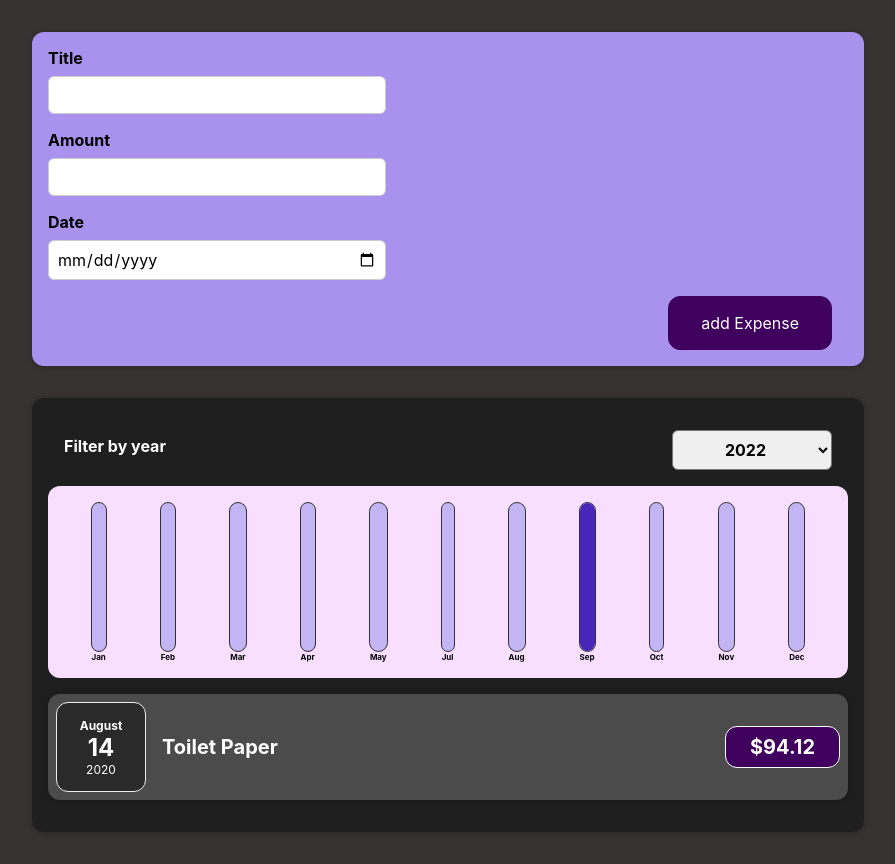
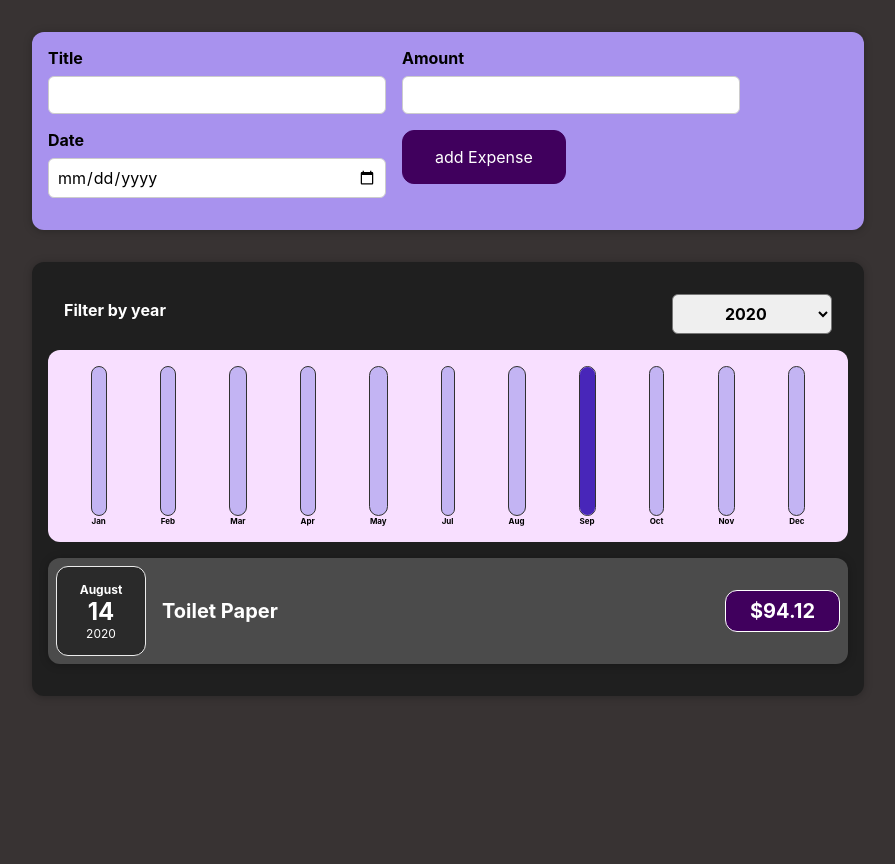
Before and after one commit to aliMehry/ReactPractice, a React (Create React App) app: page / in a window 1280 px wide. Shown: the whole page, without its empty margins (192-1087 px from the left). After the commit the page ends 800 px from the top, so only its background shows below. Built offline with nearby package versions, Linux system fonts and the light colour scheme.

Commit message:
fixing a small bug isnide Expenses

```diff
--- a/src/components/Expenses/Expenses.js
+++ b/src/components/Expenses/Expenses.js
@@ -22,7 +22,7 @@ const Expenses = (props) => {
       <Card className="expenses">
         <ExpensesFilter
           selected={filteredYear}
-          onCahnge={filterChangeHandler}
+          onChangeFilter={filterChangeHandler}
         />
         <ExpensesChart expenses={filteredExpenses} />
         <ExpensesList items={filteredExpenses} />
--- a/src/components/Expenses/ExpensesFilter.js
+++ b/src/components/Expenses/ExpensesFilter.js
@@ -2,12 +2,15 @@ import React from "react";
 
 import "./ExpensesFilter.css";
 
-const ExpensesFilter = () => {
+const ExpensesFilter = (props) => {
+  const dropdownChangeHandler = (event) => {
+    props.onChangeFilter(event.target.value);
+  };
   return (
     <div className="expenses-filter">
       <div className="expenses-filter__control">
         <label>Filter by year</label>
-        <select>
+        <select value={props.selected} onChange={dropdownChangeHandler}>
           <option value="2022">2022</option>
           <option value="2021">2021</option>
           <option value="2020">2020</option>
--- a/src/components/NewExpense/ExpenseForm.js
+++ b/src/components/NewExpense/ExpenseForm.js
@@ -5,7 +5,7 @@ import "./ExpenseForm.css";
 const ExpenseForm = (props) => {
   const [enteredTitle, setEnteredTitle] = useState("");
   const [enteredAmount, setEnteredAmount] = useState("");
-  const [enterdDate, setEnteredDate] = useState("");
+  const [enteredDate, setEnteredDate] = useState("");
   // const [userInput, setUserInput] = useState({
   //   enteredTitle: "",
   //   enteredAmount: "",
@@ -44,8 +44,8 @@ const ExpenseForm = (props) => {
 
     const expenseData = {
       title: enteredTitle,
-      amount: enteredAmount,
-      date: new Date(enterdDate),
+      amount: +enteredAmount,
+      date: new Date(enteredDate),
     };
 
     props.onSaveExpenseData(expenseData);
@@ -65,8 +65,6 @@ const ExpenseForm = (props) => {
             onChange={titleChangeHandler}
           />
         </div>
-      </div>
-      <div className="new-expense__controls">
         <div className="new-expense__control">
           <label>Amount</label>
           <input
@@ -77,21 +75,19 @@ const ExpenseForm = (props) => {
             onChange={amountChangeHandler}
           />
         </div>
-      </div>
-      <div className="new-expense__controls">
         <div className="new-expense__control">
           <label>Date</label>
           <input
             type="date"
             min="2019-01-01"
             max="2022-12-31"
-            value={enterdDate}
+            value={enteredDate}
             onChange={dateChangeHandler}
           />
         </div>
-      </div>
-      <div className="new-expense__actions">
-        <button type="submit">add Expense</button>
+        <div className="new-expense__actions">
+          <button type="submit">add Expense</button>
+        </div>
       </div>
     </form>
   );
```
